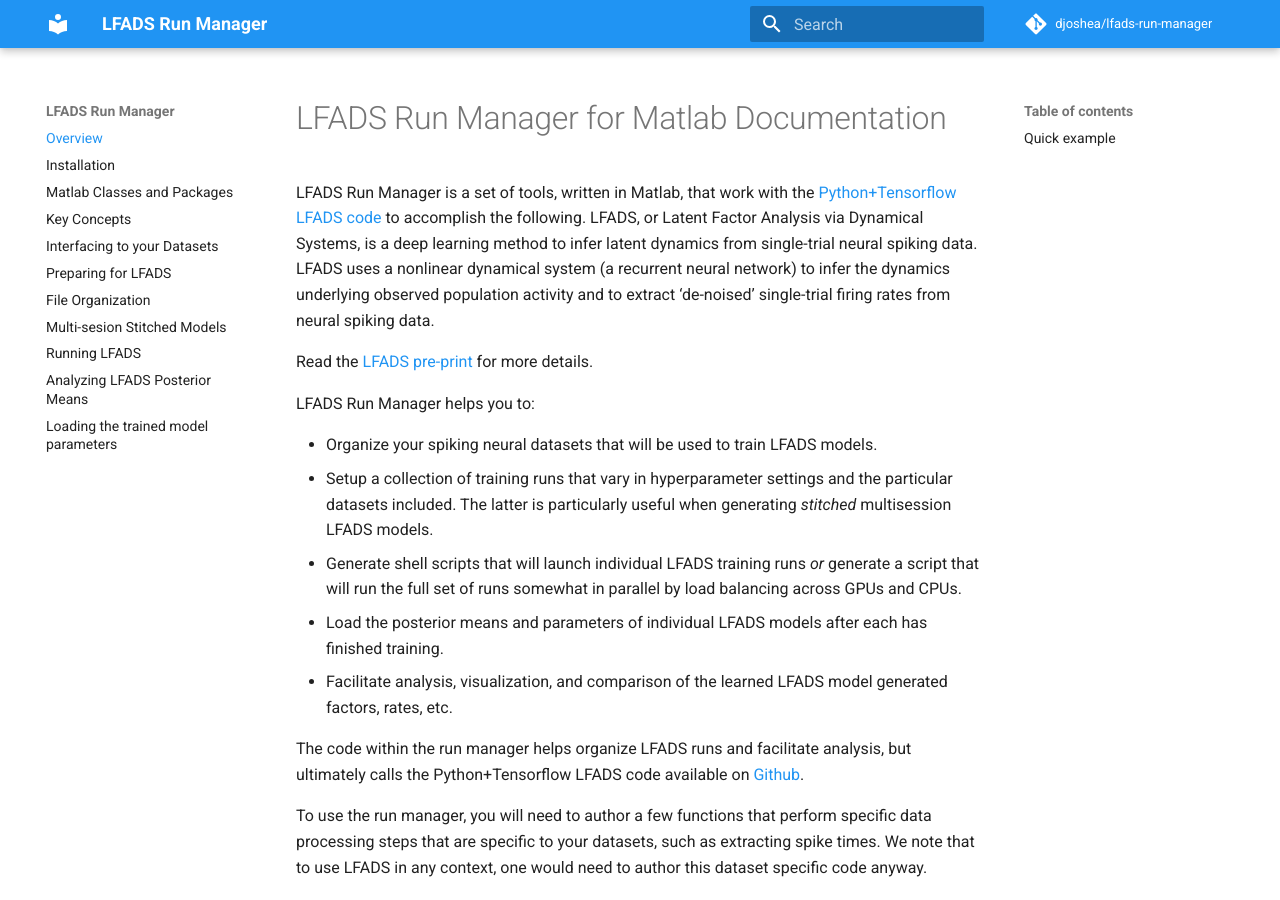
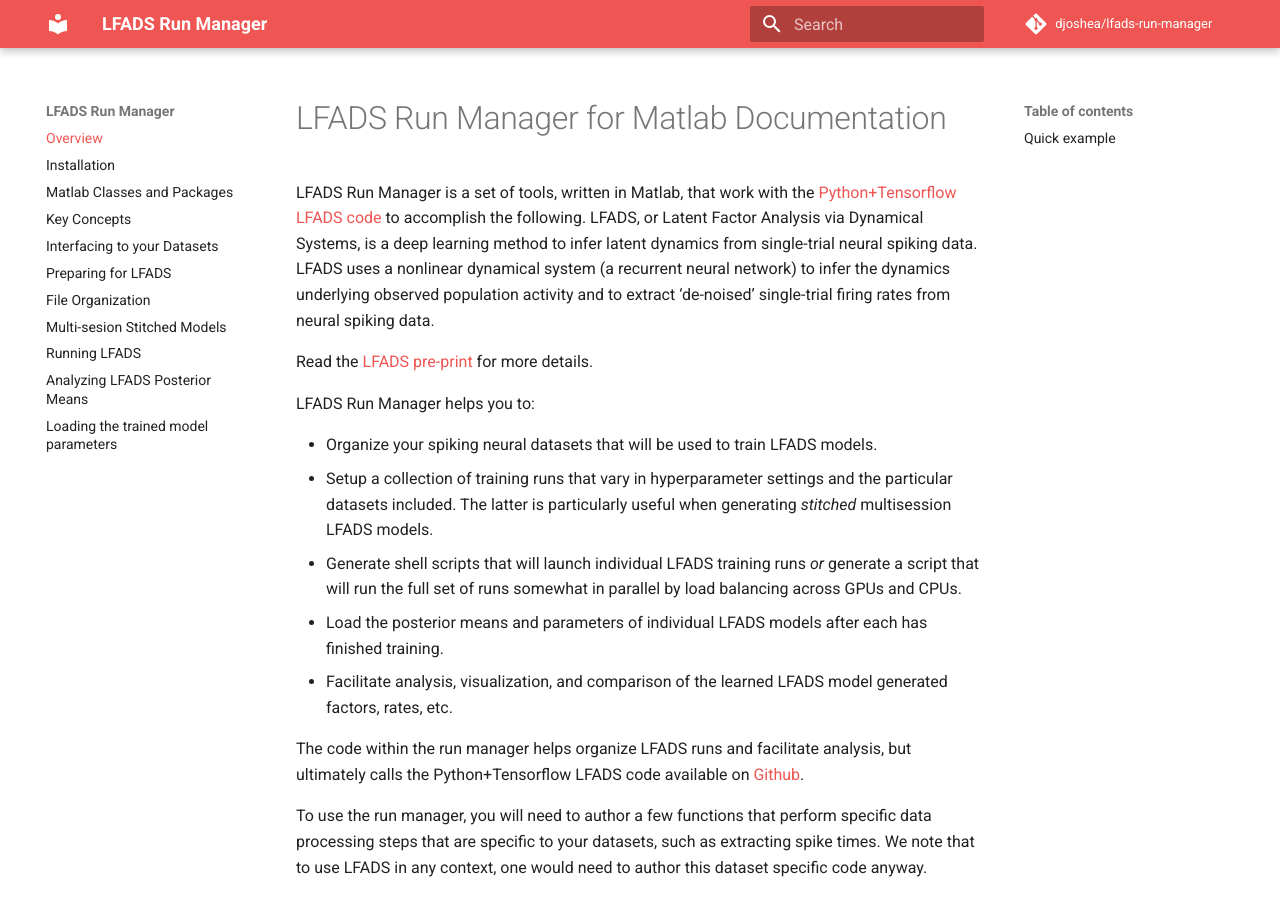
Before and after one commit to lfads/lfads-run-manager, an MkDocs documentation site: the page built from docs/index.md, in a window 1280 px wide and 900 px high. Built offline with MkDocs 1.6.1 and Material for MkDocs 9.7.7, drawn with Linux system fonts in a browser that asks for light colours; comment, search, counter and statistics services are not loaded; old or Windows-style settings are respelled for this version of MkDocs.

Commit message:
Updating docs config

```diff
--- a/mkdocs.yml
+++ b/mkdocs.yml
@@ -8,8 +8,8 @@ repo_url: 'https://github.com/djoshea/lfads-run-manager'
 
 extra:
   palette:
-    primary: 'blue'
-    accent: 'indigo'
+    primary: 'red'
+    accent: 'red'
 
   social:
     - type: 'github'
```
